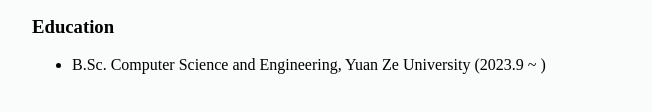
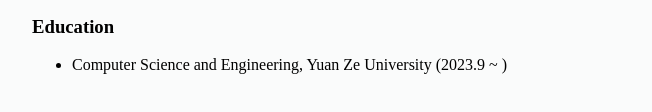
Before and after one commit to yctseng912/yctseng912.github.io, a plain HTML site: page index.html in a window 1280 px wide. Shown: the part 184-296 px from the top of the page, without its empty margins (192-844 px from the left). Drawn offline with Linux system fonts and the light colour scheme.

Commit message:
Update index.html

```diff
--- a/index.html
+++ b/index.html
@@ -14,7 +14,7 @@
 
     <h3>Education</h3>
     <ul>
-    <li>B.Sc. Computer Science and Engineering, Yuan Ze University (2023.9 ~ )
+    <li>Computer Science and Engineering, Yuan Ze University (2023.9 ~ )
     </ul>
   </body>
 </html>
```
